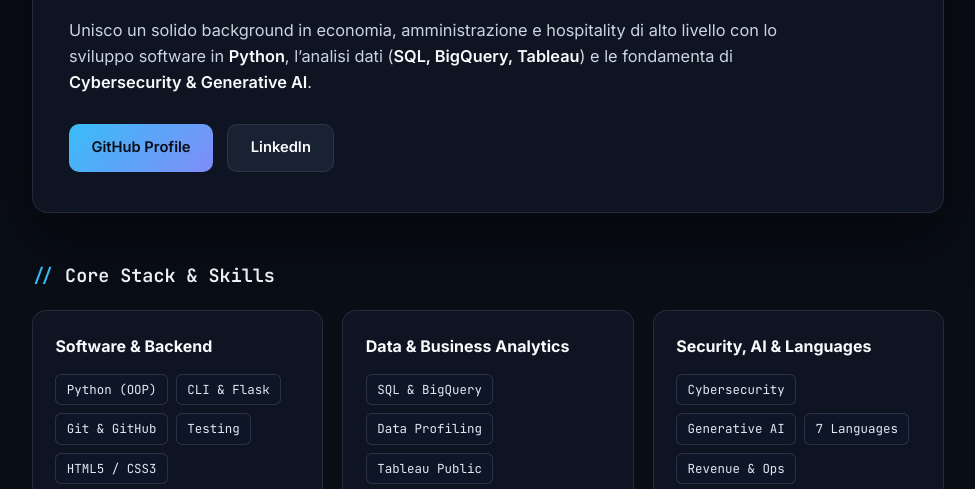
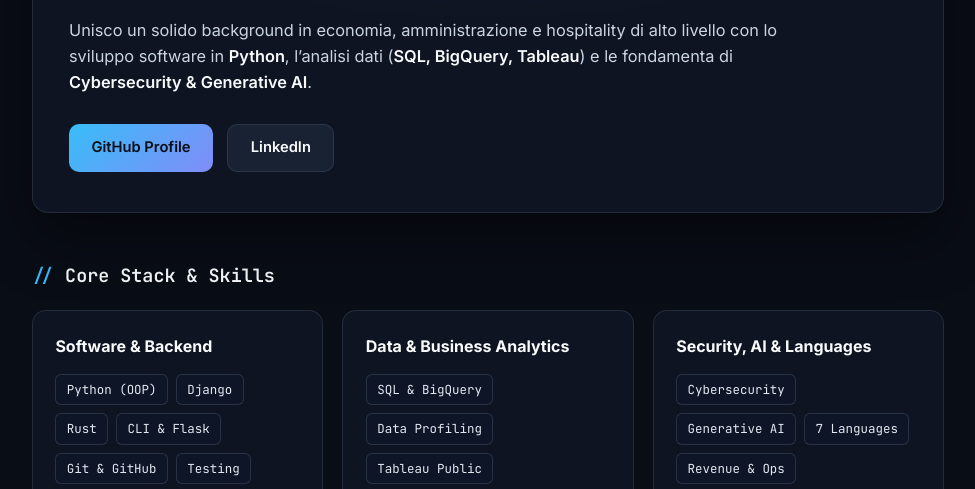
Before and after one commit to nataliamardare4/nataliamardare4.github.io, a plain HTML site: page index.html in a window 1280 px wide. Shown: the part 295-784 px from the top of the page, without its empty margins (152-1127 px from the left). Drawn offline with Linux system fonts and the light colour scheme.

Commit message:
Add Rust and Django to core stack skills

```diff
--- a/index.html
+++ b/index.html
@@ -53,6 +53,8 @@
           <h3>Software &amp; Backend</h3>
           <div class="tags">
             <span>Python (OOP)</span>
+            <span>Django</span>
+            <span>Rust</span>
             <span>CLI &amp; Flask</span>
             <span>Git &amp; GitHub</span>
             <span>Testing</span>
```
